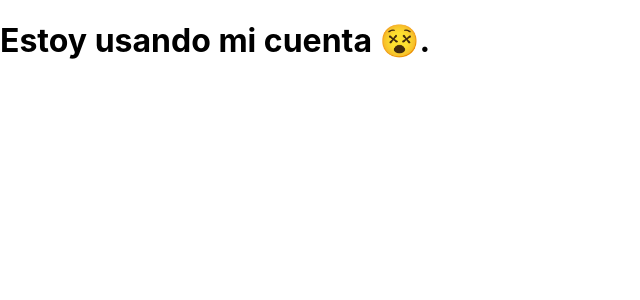
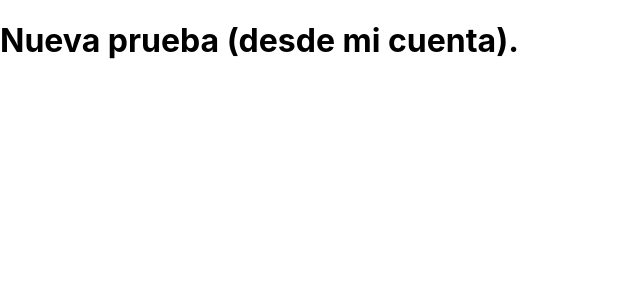
Before and after one commit to LuisHernandez019/pipeline-demo, a JavaScript app: page / in a window 1280 px wide. Shown: the top 300 px of the page, without its empty margins (0-640 px from the left). Built offline with nearby package versions, Linux system fonts and the light colour scheme; the HTML template or start-up script is replaced by a standard one.

Commit message:
change home text

```diff
--- a/src/App.js
+++ b/src/App.js
@@ -1,6 +1,6 @@
 function App() {
   return (
-    <h1>Estoy usando mi cuenta 😵.</h1>
+    <h1>Nueva prueba (desde mi cuenta).</h1>
   );
 }
 
```
